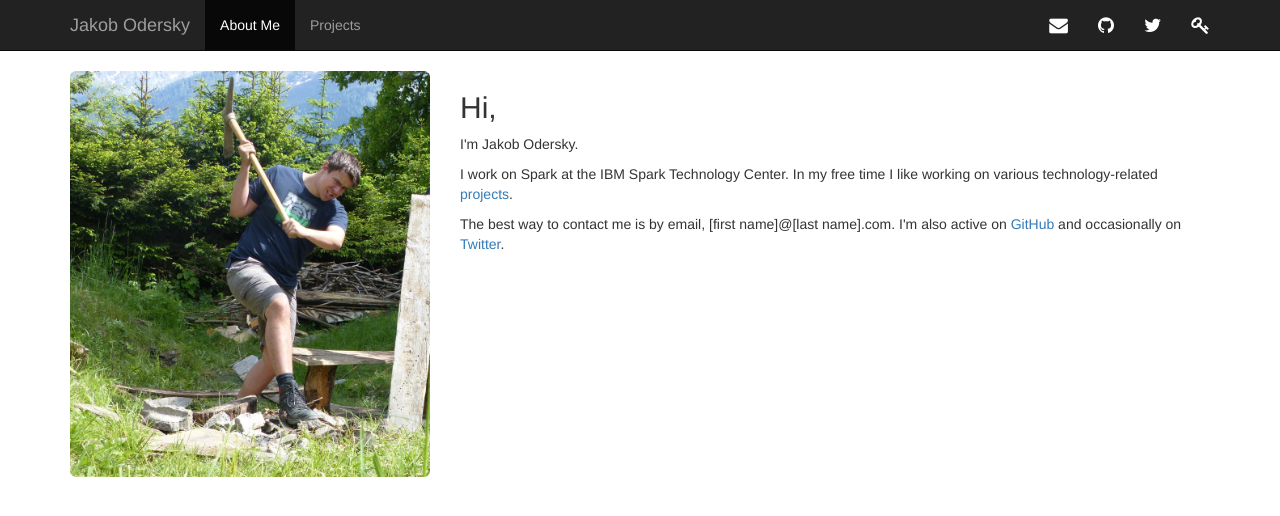
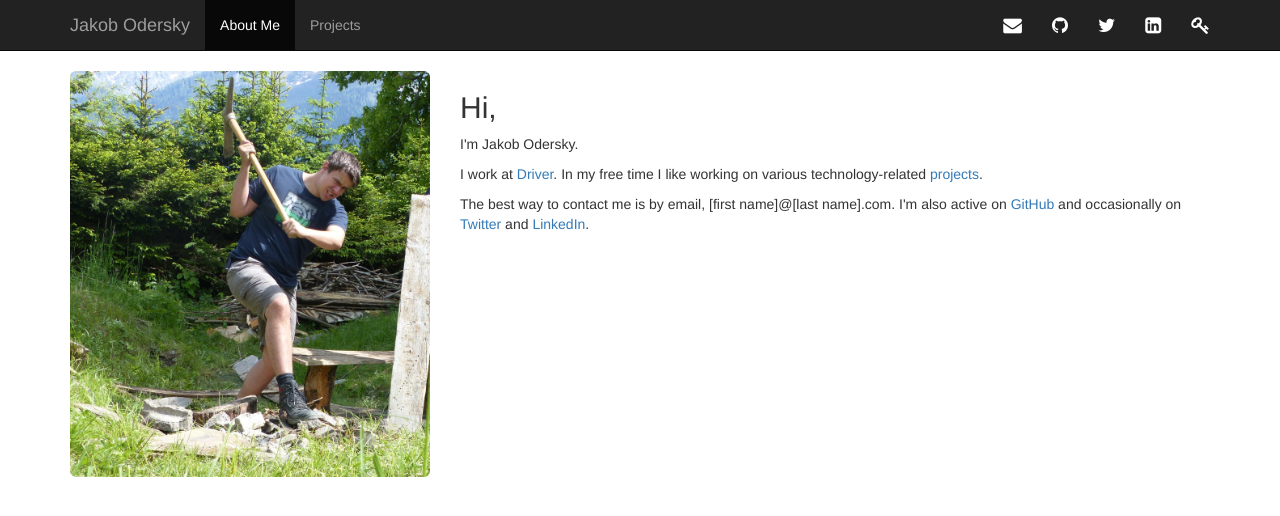
Before and after one commit to jodersky/homepage, a Jekyll site: the page built from index.html, in a window 1280 px wide. Shown: the top 516 px of the page. Built offline with Jekyll 4.4.1, drawn with Linux system fonts in a browser that asks for light colours.

Commit message:
Update website

```diff
--- a/_includes/header.html
+++ b/_includes/header.html
@@ -31,10 +31,13 @@
 						<a href="https://www.github.com/jodersky" title="GitHub"><i class="fa fa-inverse fa-lg fa-github"></i></a>
 					</li>
 					<li>
-						<a href="https://twitter.com/jodersky" title="Twitter"><i class="fa fa-inverse fa-lg fa-twitter"></i></a>
+					    <a href="https://twitter.com/jodersky" title="Twitter"><i class="fa fa-inverse fa-lg fa-twitter"></i></a>
 					</li>
 					<li>
-						<a href="https://keybase.io/jodersky" title="Keybase"><i class="fa fa-inverse fa-lg fa-key"></i></a>
+					    <a href="https://www.linkedin.com/in/jodersky" title="LinkedIn"><i class="fa fa-inverse fa-lg fa-linkedin-square"></i></a>
+					</li>
+					<li>
+					    <a href="https://keybase.io/jodersky" title="Keybase"><i class="fa fa-inverse fa-lg fa-key"></i></a>
 					</li>
 				</ul>
     		</div>
--- a/index.html
+++ b/index.html
@@ -10,8 +10,8 @@ id: about
 	<div class="col-sm-8">
 		<h2>Hi,</h2>
 		<p>I'm Jakob Odersky.</p>
-		<p>I work on Spark at the IBM Spark Technology Center. In my free time I like working on various technology-related <a href="/projects/">projects</a>.</p>
-		<p>The best way to contact me is by email, [first name]@[last name].com. I'm also active on <a href="https://www.github.com/jodersky">GitHub</a> and occasionally on <a href="https://twitter.com/jodersky">Twitter</a>.</p>
+		<p>I work at <a href="https://driver.xyz/">Driver</a>. In my free time I like working on various technology-related <a href="/projects/">projects</a>.</p>
+		<p>The best way to contact me is by email, [first name]@[last name].com. I'm also active on <a href="https://www.github.com/jodersky">GitHub</a> and occasionally on <a href="https://twitter.com/jodersky">Twitter</a> and <a href="https://www.linkedin.com/in/jodersky">LinkedIn</a>.</p>
 		<!--<p><i class="fa fa-hand-o-right"></i> <a href="/assets/cv.pdf">Resume</a></p>-->
 	</div>
 </div>
```
